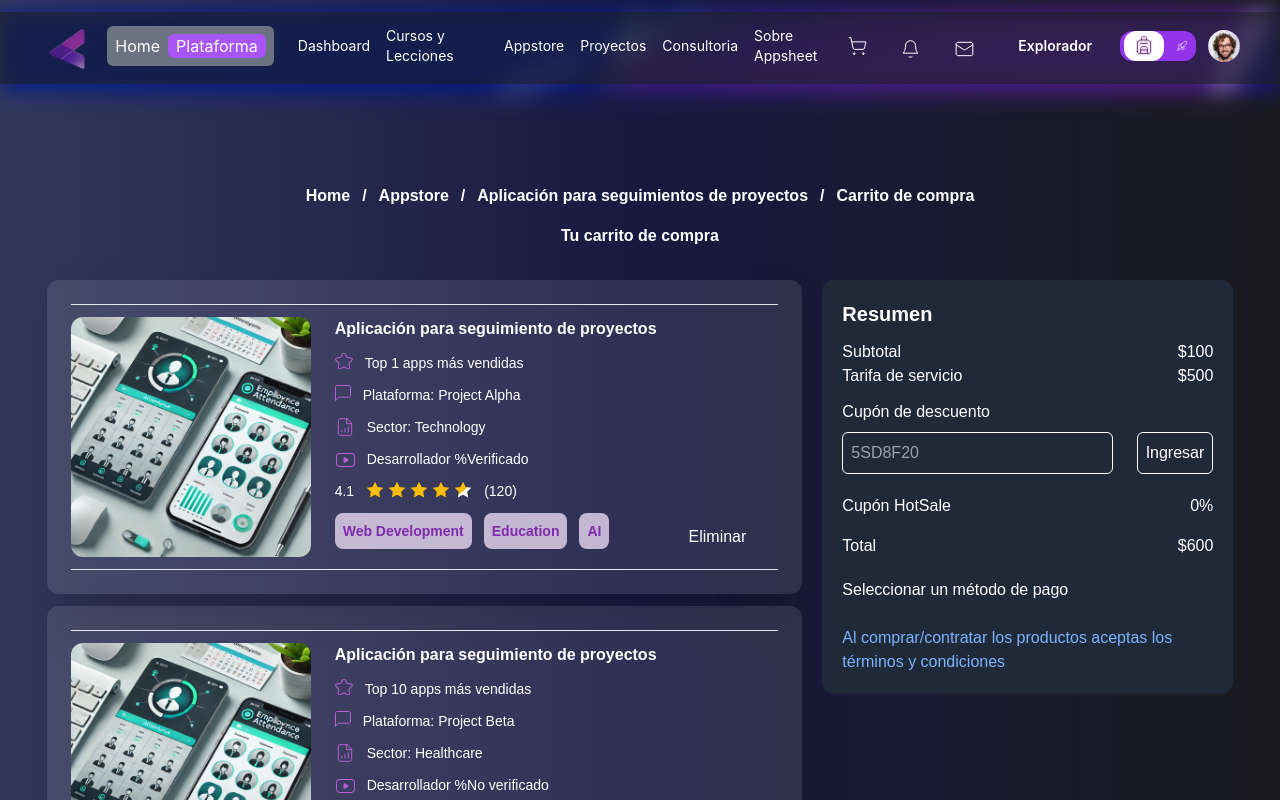
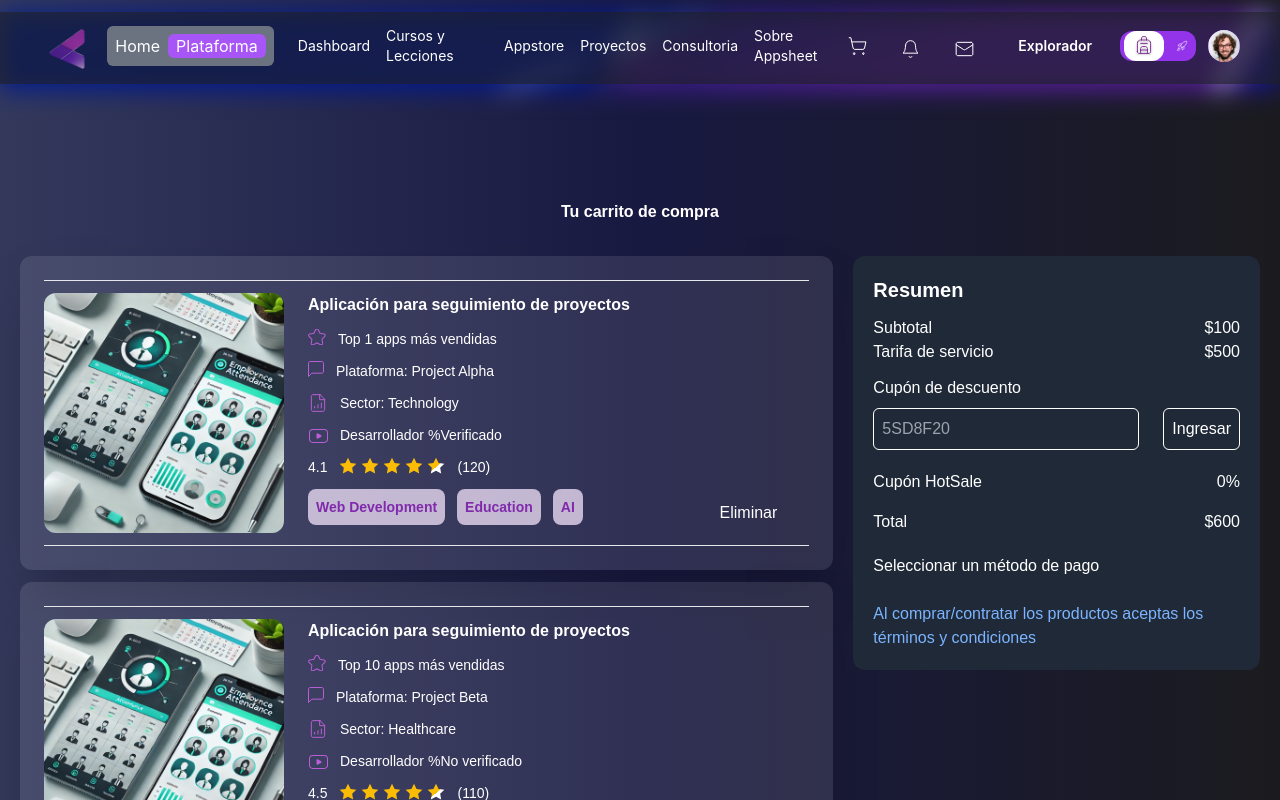
Before and after one commit to No-Country-simulation/h3-10-klowhub, a Next.js app in the folder Frontend/: page /home/shopping_card in a window 1280 px wide. Shown: the top 800 px of the page. Built offline with nearby package versions, Linux system fonts and the light colour scheme.

Commit message:
feat: Changes and integration of paypal

```diff
--- a/Frontend/src/app/home/shopping_card/page.tsx
+++ b/Frontend/src/app/home/shopping_card/page.tsx
@@ -1,27 +1,45 @@
-'use client'
-import RepoCartComponent from '@/components/ShoppingCart/RepoCartComponent'
-import React, { useState } from 'react'
-import CartJson from '@/services/CartJson.json'
-import AplicationCartComponent from '@/components/ShoppingCart/AplicationCartComponent'
-import PurchaseSummaryComponent from '@/components/ShoppingCart/PurchaseSummaryComponent'
-import ToasterCartComponent from '@/components/ShoppingCart/ToasterCartComponent'
+'use client';
+import React, { useState, useEffect } from 'react';
+import CartJson from '@/services/CartJson.json';
+import AplicationCartComponent from '@/components/ShoppingCart/AplicationCartComponent';
+import PurchaseSummaryComponent from '@/components/ShoppingCart/PurchaseSummaryComponent';
+import ToasterCartComponent from '@/components/ShoppingCart/ToasterCartComponent';
+
 export default function PageCart() {
-  const [Open, setOpen] = useState(false)
-  const [Carts, setCarts] = useState(CartJson)
-    console.log(CartJson)
+  const [Open, setOpen] = useState(false);
+  const [Carts, setCarts] = useState(CartJson);
+  const [purchaseSuccess, setPurchaseSuccess] = useState(false);
 
-    const fnDelete = (id:number) => {
-      setCarts(Carts.filter( cart => cart.id !== id))
-      return undefined
+  // Eliminar un elemento del carrito
+  const fnDelete = (id: number) => {
+    const updatedCarts = Carts.filter(cart => cart.id !== id);
+    setCarts(updatedCarts);
+    localStorage.setItem('cartItems', JSON.stringify(updatedCarts));
+  };
+
+  useEffect(() => {
+    const storedCart = localStorage.getItem('cartItems');
+    if (storedCart) {
+      setCarts(JSON.parse(storedCart));
     }
+  }, []);
+
   return (
-    <div className='w-full p-5 pt-12 flex flex-col items-center justify-center'>
-        <RepoCartComponent/>
-        <h6 className='mb-8 mt-4 font-bold '>Tu carrito de compra</h6>
-
-     <div className=' flex gap-5 max-md:flex-col max-md:items-center  '>
-     <div className='w-full flex flex-col gap-3 '>
-        {Carts.map(item => (
+    <div className="w-full p-5 pt-12 flex flex-col items-center justify-center">
+      <h6 className="mb-8 mt-4 font-bold ">Tu carrito de compra</h6>
+      {purchaseSuccess && (
+        <div className="p-4 mb-4 text-green-700 bg-green-100 rounded-lg">
+          ¡Tus aplicaciones fueron compradas con éxito, felicidades!
+        </div>
+      )}
+      <div className="grid grid-cols-[2fr_1fr] gap-5 max-md:flex-col max-md:items-center">
+        <div className="w-full flex flex-col gap-3">
+          {Carts.length === 0 ? (
+            <p className="text-center h-full flex justify-center items-center font-bold text-2xl">
+              No hay producto seleccionado
+            </p>
+          ) : (
+            Carts.map(item => (
               <AplicationCartComponent
                 key={item.id}
                 id={item.id}
@@ -34,19 +52,28 @@ export default function PageCart() {
                 numberVotes={item.numberVotes}
                 urlImg={item.urlImg}
               >
-              <button className='transition-colors mt-auto ml-auto mr-6 p-2 rounded-xl hover:bg-gray-100/40'
-               onClick={ () => fnDelete(item.id)}>Eliminar</button>
+                <button
+                  className="transition-colors mt-auto ml-auto mr-6 p-2 rounded-xl hover:bg-gray-100/40"
+                  onClick={() => fnDelete(item.id)}
+                >
+                  Eliminar
+                </button>
               </AplicationCartComponent>
-
-        ))}
+            ))
+          )}
         </div>
-        <PurchaseSummaryComponent valueService={500} valueTotal={100}/>
+        <div>
+          {/* Componente con la información del cobro y el botón de compra */}
+          <PurchaseSummaryComponent
+            valueService={500}
+            valueTotal={100}
+            Carts={Carts}
+            setCarts={setCarts}
+            setPurchaseSuccess={setPurchaseSuccess}
+          />
         </div>
-
-
-    <ToasterCartComponent Open={Open} setOpen={setOpen}/>
       </div>
-
-
-  )
+      <ToasterCartComponent Open={Open} setOpen={setOpen} />
+    </div>
+  );
 }
--- a/Frontend/src/components/PayPal/Button_Buys.tsx
+++ b/Frontend/src/components/PayPal/Button_Buys.tsx
@@ -1,56 +1,57 @@
 'use client';
-
 import { PayPalButtons, PayPalScriptProvider } from "@paypal/react-paypal-js";
-import { useContext } from "react";
-import { AuthContext } from "../../context/AuthContext";
-import { toast } from "react-toastify";
-
-export function Button_Buys() {
-  const { paypal_order } = useContext(AuthContext);
 
 
-  const createOrder = async () => {
-    try {
-      const order = await paypal_order();
-      if (order && order.id) {
-        toast.success("Orden creada exitosamente en PayPal");
-        return order.id; // Devuelve el ID de la orden para que PayPal lo use
-      } else {
-        throw new Error("No se obtuvo un ID de orden válido");
-      }
-    } catch (err) {
-      console.error(err);
-      toast.error("Error al crear la orden en PayPal");
-      return null; // Indica un fallo en la creación
-    }
-  };
+export function Button_Buys({ setCarts, setPurchaseSuccess, }: {
+  setCarts: React.Dispatch<React.SetStateAction<any[]>>;
+  setPurchaseSuccess: React.Dispatch<React.SetStateAction<boolean>>;
+}) {
+  const paypalClientId =
+    "ATnTXFUhKYkfzCmfo1dDcUDW5n0mEAZKoZ630VnTBuV7HfImHmrgdq25Ef3BJiH2qmOARzLs_CHAy3ic";
 
-  const onApprove = async (data: any, actions: any) => {
-    // Manejo de la aprobación de la orden
-    toast.success("Pago aprobado");
-    console.log("Datos de la transacción aprobada:", data);
-    return actions.order?.capture();
-  };
+  const handlePurchaseSuccess = () => {
+    // Vaciar el carrito
+    setCarts([]);
+    localStorage.removeItem("cartItems");
 
-  const onError = (err: any) => {
-    console.error("Error durante el proceso de pago:", err);
-    toast.error("Error durante el proceso de pago");
+    // Mostrar mensaje de éxito
+    setPurchaseSuccess(true);
+    setTimeout(() => setPurchaseSuccess(false), 5000);
   };
 
   return (
     <div className="h-1/2 w-full">
-      <PayPalScriptProvider options={{ clientId: process.env.PAYPAL_CLIENT_ID ?? "" }}>
+      <PayPalScriptProvider options={{ clientId: paypalClientId }}>
         <PayPalButtons
           style={{
-            layout: "horizontal",
-            tagline: false,
             color: "blue",
-            shape: "rect",
-            label: "paypal",
           }}
-          createOrder={createOrder}
-          onApprove={onApprove}
-          onError={onError}
+          createOrder={(data, actions) => {
+            return actions.order.create({
+              intent: "CAPTURE",
+              purchase_units: [
+                {
+                  amount: {
+                    currency_code: "USD",
+                    value: "100.00"
+                  },
+                },
+              ],
+            });
+          }}
+          onApprove={(data, actions) => {
+            if (actions.order) {
+              // Captura la orden y devuelve el Promise<void>
+              return actions.order.capture().then(() => {
+                handlePurchaseSuccess();
+              });
+            }
+            // En caso de que no haya `actions.order`, aún devolvemos un Promise<void>
+            return Promise.resolve();
+          }}
+          onError={(err) => {
+            console.error("Error en la transacción:", err);
+          }}
         />
       </PayPalScriptProvider>
     </div>
--- a/Frontend/src/components/ShoppingCart/PurchaseSummaryComponent.tsx
+++ b/Frontend/src/components/ShoppingCart/PurchaseSummaryComponent.tsx
@@ -1,12 +1,23 @@
-'use client'
+'use client';
 import Link from "next/link";
 import CuponInputComponent from "./CuponInputComponent";
 import { useState } from "react";
 import { Button_Buys } from "../PayPal/Button_Buys";
 
+export default function PurchaseSummaryComponent({
+  valueTotal,
+  valueService,
+  setCarts,
+  setPurchaseSuccess,
+}: {
+  valueTotal: number;
+  valueService: number;
+  Carts: any[];
+  setCarts: React.Dispatch<React.SetStateAction<any[]>>;
+  setPurchaseSuccess: React.Dispatch<React.SetStateAction<boolean>>;
+}) {
+  const [total, setTotal] = useState(valueService + valueTotal);
 
-export default function PurchaseSummaryComponent({valueTotal, valueService}:{valueTotal:number, valueService:number}) {
-    const [total, setTotal] = useState(valueService + valueTotal)
   return (
     <div className="bg-[#1F2937] p-5 rounded-xl h-max w-full max-w-[411px]">
       <h6 className="font-bold text-xl  mb-3">Resumen</h6>
@@ -20,7 +31,11 @@ export default function PurchaseSummaryComponent({valueTotal, valueService}:{val
         <p>${valueService}</p>
       </div>
 
-       <CuponInputComponent SetTotal={setTotal} valueService={valueService} valueTotal={valueTotal}/>
+      <CuponInputComponent
+        SetTotal={setTotal}
+        valueService={valueService}
+        valueTotal={valueTotal}
+      />
 
       <div className="flex justify-between">
         <h6>Total</h6>
@@ -30,13 +45,16 @@ export default function PurchaseSummaryComponent({valueTotal, valueService}:{val
       <div>
         <p className="mt-5">Seleccionar un método de pago</p>
         <div className="flex justify-around items-center my-3 ">
-            <Button_Buys />
+          <Button_Buys
+            setCarts={setCarts}
+            setPurchaseSuccess={setPurchaseSuccess}
+          />
         </div>
       </div>
 
-        <Link href={''} className="text-[#7CB4FF] text-center">Al comprar/contratar los productos aceptas los términos y condiciones</Link>
-
-
+      <Link href={''} className="text-[#7CB4FF] text-center">
+        Al comprar/contratar los productos aceptas los términos y condiciones
+      </Link>
     </div>
-  )
+  );
 }
--- a/Frontend/src/context/AuthContext.tsx
+++ b/Frontend/src/context/AuthContext.tsx
@@ -103,47 +103,12 @@ export const AuthContextProvider = ({
       if (!token) {
         throw new Error("No hay token disponible");
       }
-
-
-      const orderData = {
-        purchase_units: [
-          {
-            amount: {
-              currency_code: "USD",
-              value: "100.00",
-              breakdown: {
-                item_total: {
-                  currency_code: "USD",
-                  value: "100.00",
-                },
-              },
-            },
-            items: [
-              {
-                name: "Curso de React",
-                description: "Curso completo de React con TypeScript",
-                quantity: "1",
-                unit_amount: {
-                  currency_code: "USD",
-                  value: "100.00",
-                },
-                type: "course",
-              },
-            ],
-            paye: {
-              sellerEmail: "seller@example.com",
-            },
-          },
-        ],
-      };
-
       const res = await fetch(`${API_URL}/paypal/order`, {
         method: "POST",
         headers: {
           "Content-Type": "application/json",
           Authorization: `Bearer ${token}`,
         },
-        body: JSON.stringify(orderData),
       });
 
       if (!res.ok) {
```
Lines whose indentation alone changed are shown as unchanged.
